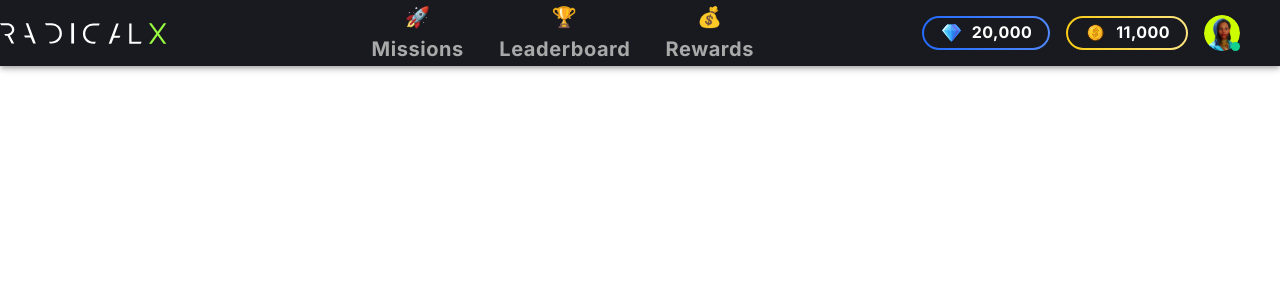
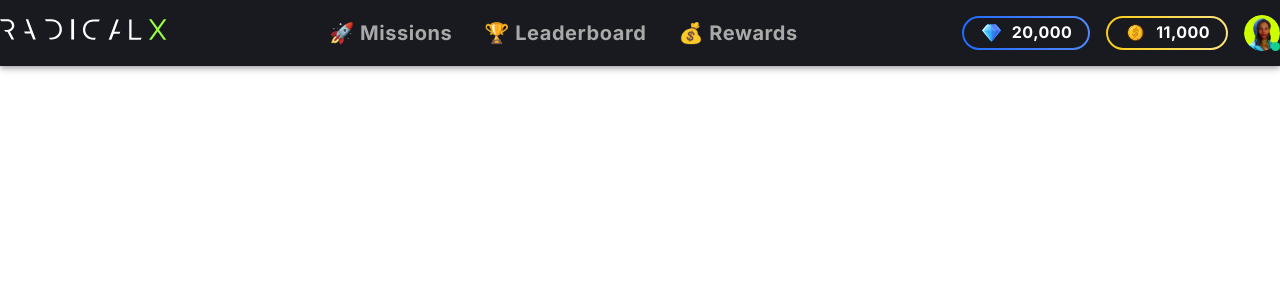
Before and after one commit to est-kim/radicalx, a React (Create React App) app: page / in a window 1280 px wide. Shown: the top 300 px of the page. Built offline with nearby package versions, Linux system fonts and the light colour scheme.

Commit message:
cleaning code

```diff
--- a/src/App.js
+++ b/src/App.js
@@ -5,12 +5,12 @@ import { createTheme, ThemeProvider } from "@mui/material/styles";
 const theme = createTheme({
   breakpoints: {
     values: {
-      xs: 0, // 12px
-      sm: 576, // 14px
-      md: 768, // 14px
-      lg: 1024,  // 16px
-      xl: 1280, // 16px
-      xxl: 1536, // 20px
+      xs: 0, //
+      sm: 576, //
+      md: 768, //
+      lg: 1024,  //
+      xl: 1280, //
+      xxl: 1536, //
     },
   },
 });
--- a/src/components/Header/Header.js
+++ b/src/components/Header/Header.js
@@ -1,12 +1,6 @@
 import "./Header.module.css";
 import * as React from "react";
-import {
-  AppBar,
-  Box,
-  Toolbar,
-  Typography,
-  Button,
-} from "@mui/material";
+import { AppBar, Box, Toolbar, Typography, Button } from "@mui/material";
 import CurrencyButton from "./CurrencyButton";
 import CurrencyButtonImage from "./CurrencyButtonImage";
 import AvatarWithStatus from "./AvatarWithStatus";
@@ -15,119 +9,51 @@ import LoadAvatar from "../Avatar/LoadAvatar";
 const pages = ["🚀 Missions", "🏆 Leaderboard", "💰 Rewards"];
 const settings = ["Profile", "Account", "Dashboard", "Logout"];
 
-function Header({ onAvatarData }) {
-  const [anchorElNav, setAnchorElNav] = React.useState(null);
-  const [anchorElUser, setAnchorElUser] = React.useState(null);
+function Header() {
   const [selectedPage, setSelectedPage] = React.useState(null);
   const [avatarData, setAvatarData] = React.useState({ url: "", id: "" });
 
   const handlePageClick = (pageName) => {
-    handleCloseNavMenu();
     setSelectedPage(pageName);
-  };
-
-  const handleOpenNavMenu = (event) => {
-    setAnchorElNav(event.currentTarget);
-  };
-  const handleOpenUserMenu = (event) => {
-    setAnchorElUser(event.currentTarget);
-  };
-
-  const handleCloseNavMenu = () => {
-    setAnchorElNav(null);
-  };
-
-  const handleCloseUserMenu = () => {
-    setAnchorElUser(null);
-  };
-
-  const handleAvatarData = (data) => {
-    setAvatarData(data);
   };
 
   return (
     <AppBar>
-      {/* <Container id="header" maxWidth="false"> */}
-      <Toolbar id="header" disableGutters sx={{ display: "flex" }}>
+      <Toolbar
+        id="header"
+        disableGutters
+        sx={{
+          display: "flex",
+          justifyContent: "space-between",
+          alignItems: "center",
+          boxSizing: "border-box",
+        }}
+      >
+        <Box
+          sx={{
+            // display: { xs: "none", md: "flex" },
+            alignItems: "center",
+            // justifyContent: "center",
+            // flexGrow: 1,
+          }}
+        >
           <Typography
-          variant="h6"
-          noWrap
             component="a"
             href="/"
             id="logo"
             sx={{
-            mx: "auto",
-            display: { xs: "none", md: "flex" },
-            fontFamily: "monospace",
-            fontWeight: 700,
-            letterSpacing: ".3rem",
-            color: "#1F222A",
-            textDecoration: "none",
-            width: "239px",
+              alignItems: "center",
+              justifyContent: "center",
+              flexShrink: 0,
             }}
           >
             <img src="/WhiteLogoRadicalX.svg" alt="Logo" />
           </Typography>
-
-        {/* <Box sx={{ flexGrow: 1, display: { xs: "flex", md: "none" } }}>
-            <IconButton
-              size="large"
-              aria-label="account of current user"
-              aria-controls="menu-appbar"
-              aria-haspopup="true"
-              onClick={handleOpenNavMenu}
-              color="inherit"
-            >
-              <MenuIcon />
-            </IconButton>
-            <Menu
-              id="menu-appbar"
-              anchorEl={anchorElNav}
-              anchorOrigin={{
-                vertical: "bottom",
-                horizontal: "left",
-              }}
-              keepMounted
-              transformOrigin={{
-                vertical: "top",
-                horizontal: "left",
-              }}
-              open={Boolean(anchorElNav)}
-              onClose={handleCloseNavMenu}
-              sx={{
-                display: { xs: "block", md: "none" },
-              }}
-            >
-              {pages.map((page) => (
-                <MenuItem key={page} onClick={handleCloseNavMenu}>
-                  <Typography textAlign="center">{page}</Typography>
-                </MenuItem>
-              ))}
-            </Menu>
-          </Box> */}
-        {/* <AdbIcon sx={{ display: { xs: "flex", md: "none" }, mr: 1 }} /> */}
-        <Typography
-          variant="h5"
-          noWrap
-          component="a"
-          href=""
-          sx={{
-            mr: 2,
-            display: { xs: "flex", md: "none" },
-            flexGrow: 1,
-            fontFamily: "monospace",
-            fontWeight: 700,
-            letterSpacing: ".3rem",
-            color: "inherit",
-            textDecoration: "none",
-          }}
-        >
-          <img src="/WhiteLogoRadicalX.svg" alt="Logo" />
-        </Typography>
+        </Box>
         <Box
           id="menu-board"
           sx={{
-            display: { xs: "none", md: "flex" },
+            display: "flex",
             alignItems: "center", // Vertically align items
             gap: "16px",
             marginLeft: "140px",
@@ -189,7 +115,10 @@ function Header({ onAvatarData }) {
               11,000
             </CurrencyButton>
           </Box>
-          <Box id="avatar-photo" sx={{ flexGrow: 0, pr: "40px" }}>
+          <Box
+            id="avatar-photo"
+            sx={{ display: "flex", boxSizing: "border-box" }}
+          >
             <AvatarWithStatus avatarSrc="/ellipse.svg" />
           </Box>
         </Box>
--- a/src/components/Header/Header.module.css
+++ b/src/components/Header/Header.module.css
@@ -58,11 +58,11 @@
   background-color: #2642af;
 }
 
-#logo {
+/* #logo {
   margin-left: 40px;
-}
+} */
 
-#menu-board {
+/* #menu-board {
   width: 80%;
   padding-right: 40px;
-}
+} */
```
Lines whose indentation alone changed are shown as unchanged.
